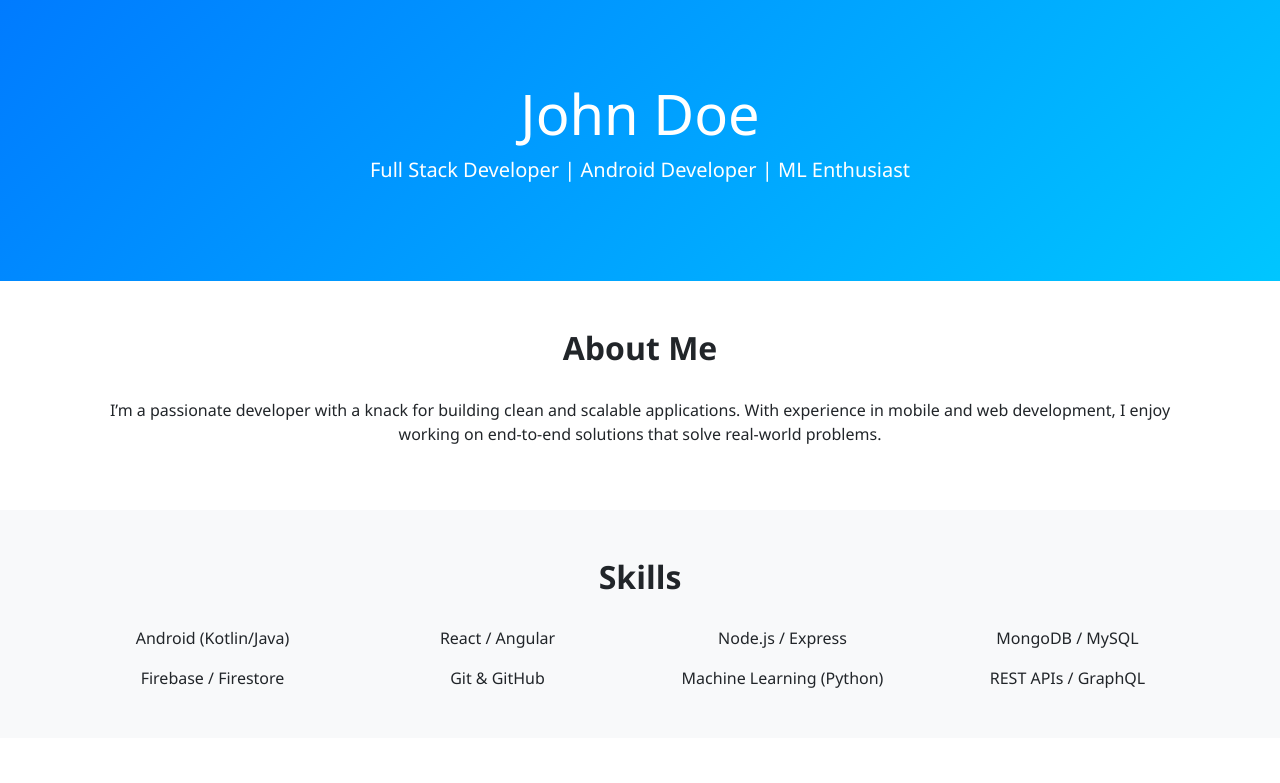
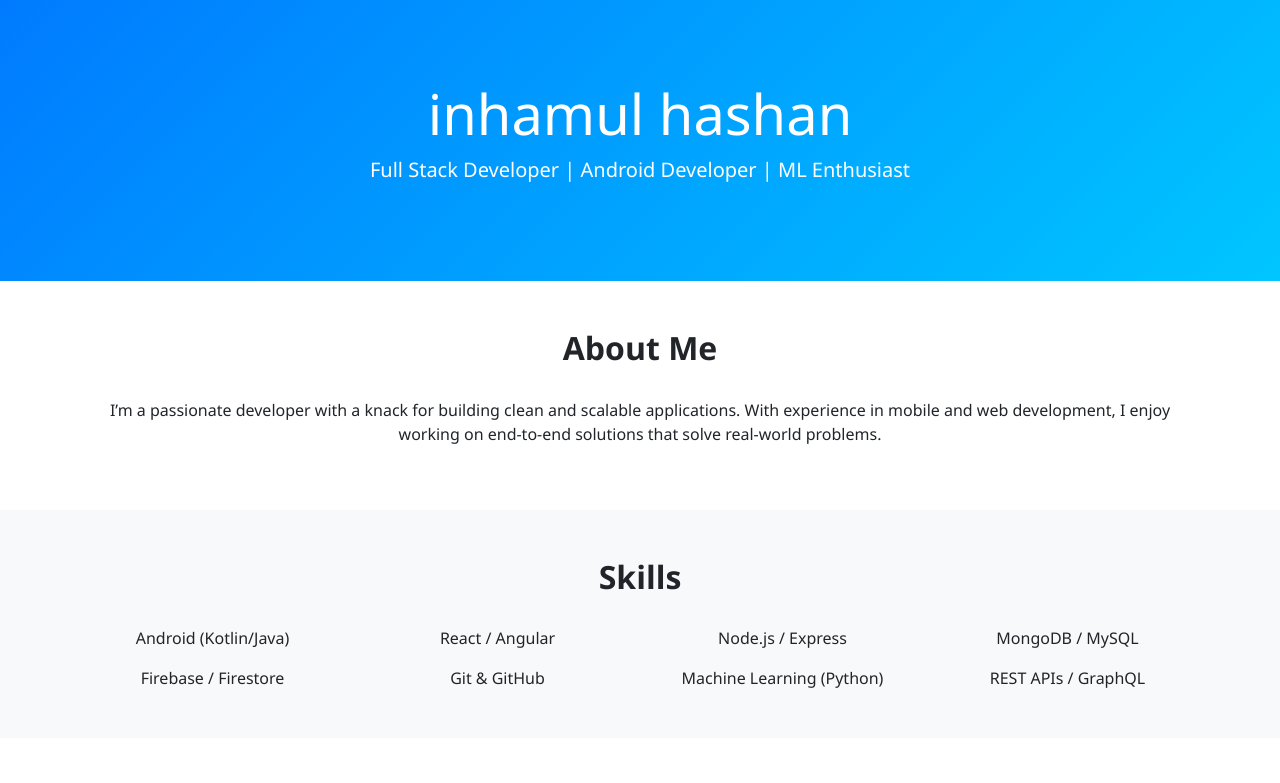
Before and after one commit to inhamulhashan/Portfolio, a plain HTML site: page index.html in a window 1280 px wide. Shown: the top 783 px of the page. Drawn offline with nearby package versions, Linux system fonts and the light colour scheme.

Commit message:
Update index.html

```diff
--- a/index.html
+++ b/index.html
@@ -29,7 +29,7 @@
   <!-- Hero Section -->
   <section class="hero">
     <div class="container">
-      <h1 class="display-4">John Doe</h1>
+      <h1 class="display-4">inhamul hashan</h1>
       <p class="lead">Full Stack Developer | Android Developer | ML Enthusiast</p>
     </div>
   </section>
```
